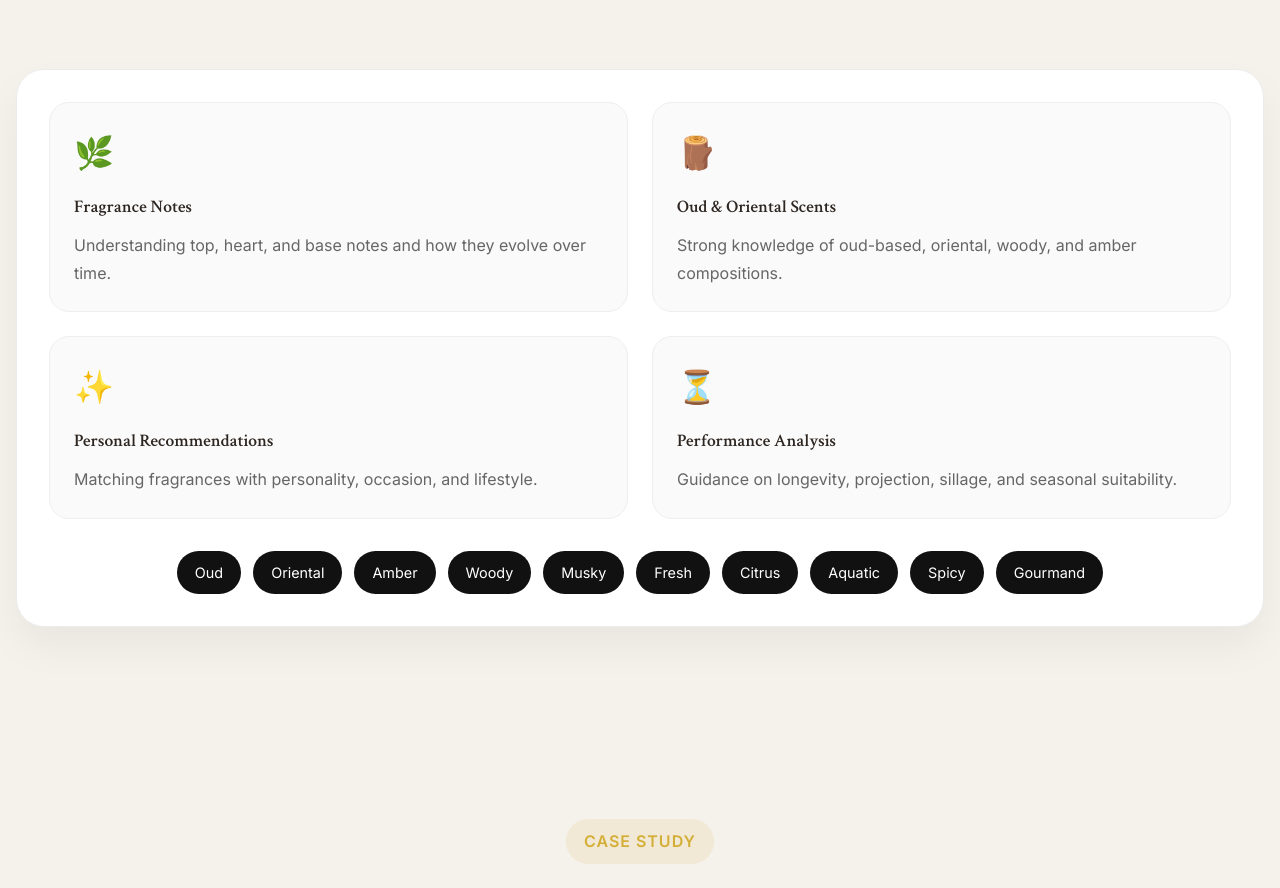
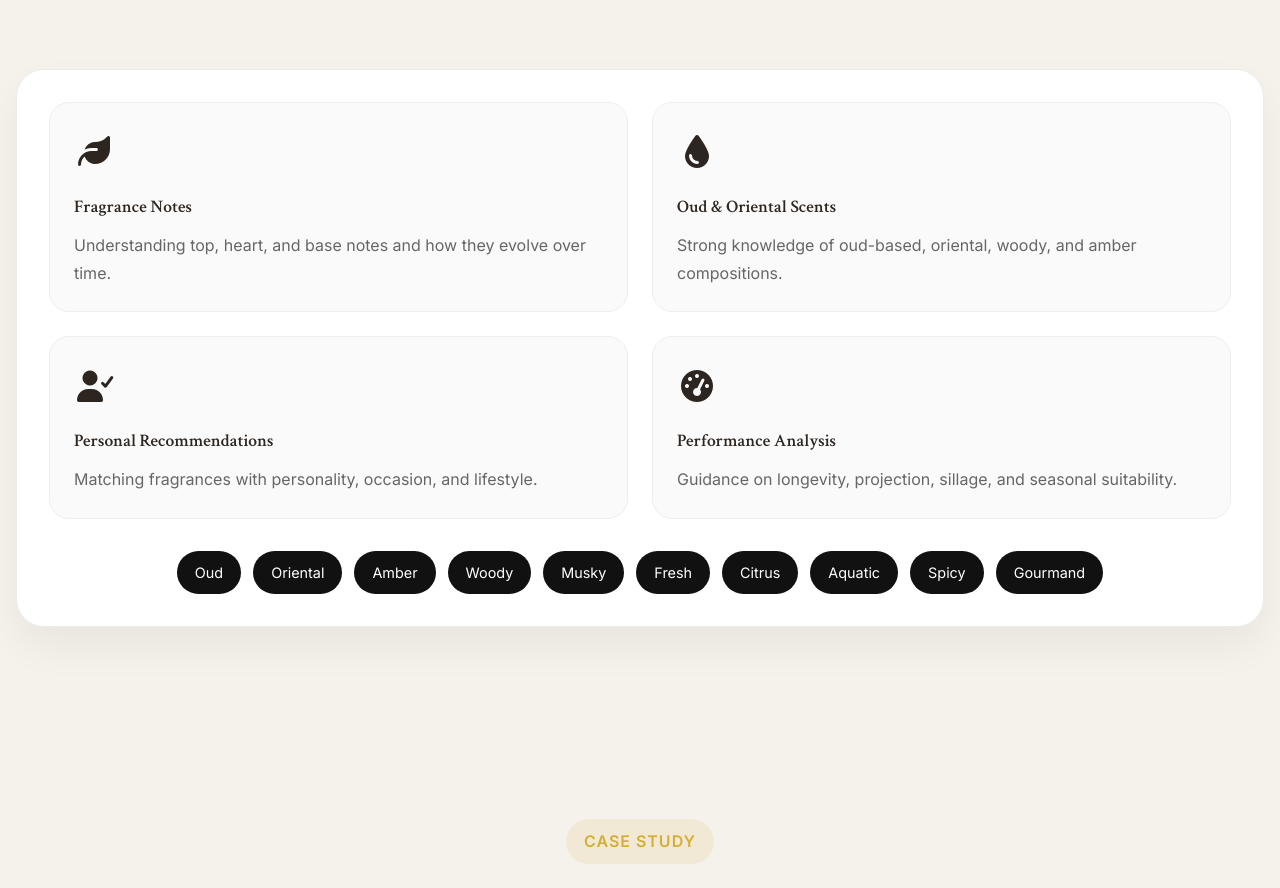
Before and after one commit to salm914/DanishPortFolio, a Vue app: page / in a window 1280 px wide. Shown: the part 1043-1931 px from the top of the page. Built offline with nearby package versions, Linux system fonts and the light colour scheme.

Commit message:
Added font awesome icon

```diff
--- a/package.json
+++ b/package.json
@@ -17,6 +17,7 @@
     "format": "prettier --write --experimental-cli src/"
   },
   "dependencies": {
+    "@fortawesome/fontawesome-free": "^7.2.0",
     "bootstrap": "^5.3.8",
     "pinia": "^3.0.4",
     "vue": "^3.5.32",
--- a/src/components/workSection.vue
+++ b/src/components/workSection.vue
@@ -14,25 +14,25 @@
     <div class="expertise-card fade-up">
       <div class="expertise-grid">
         <div class="expertise-item">
-          <div class="icon">🌿</div>
+          <div class="icon"><i class="fa-solid fa-leaf"></i></div>
           <h4>Fragrance Notes</h4>
           <p>Understanding top, heart, and base notes and how they evolve over time.</p>
         </div>
 
         <div class="expertise-item">
-          <div class="icon">🪵</div>
+          <div class="icon"><i class="fa-solid fa-droplet"></i></div>
           <h4>Oud & Oriental Scents</h4>
           <p>Strong knowledge of oud-based, oriental, woody, and amber compositions.</p>
         </div>
 
         <div class="expertise-item">
-          <div class="icon">✨</div>
+          <div class="icon"><i class="fa-solid fa-user-check"></i></div>
           <h4>Personal Recommendations</h4>
           <p>Matching fragrances with personality, occasion, and lifestyle.</p>
         </div>
 
         <div class="expertise-item">
-          <div class="icon">⏳</div>
+          <div class="icon"><i class="fa-solid fa-gauge-high"></i></div>
           <h4>Performance Analysis</h4>
           <p>Guidance on longevity, projection, sillage, and seasonal suitability.</p>
         </div>
--- a/src/main.ts
+++ b/src/main.ts
@@ -6,6 +6,7 @@ import 'bootstrap/dist/css/bootstrap.min.css'
 import 'bootstrap/dist/js/bootstrap.bundle.min.js'
 import '@/main.css'
 import '@/assets/theme.css'
+import '@fortawesome/fontawesome-free/css/all.min.css'
 const app = createApp(App)
 
 app.use(createPinia())
```
Also changed, not shown: 1 other file (tests, documents, lock files or other folders).
